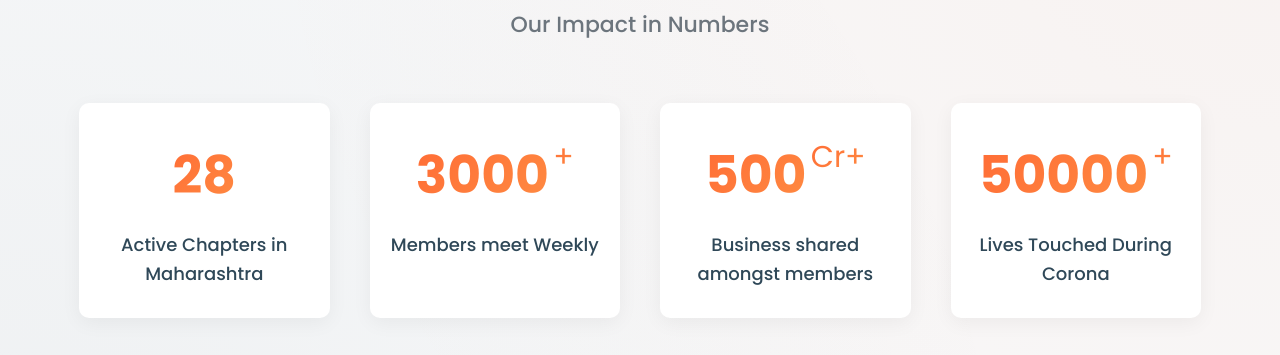
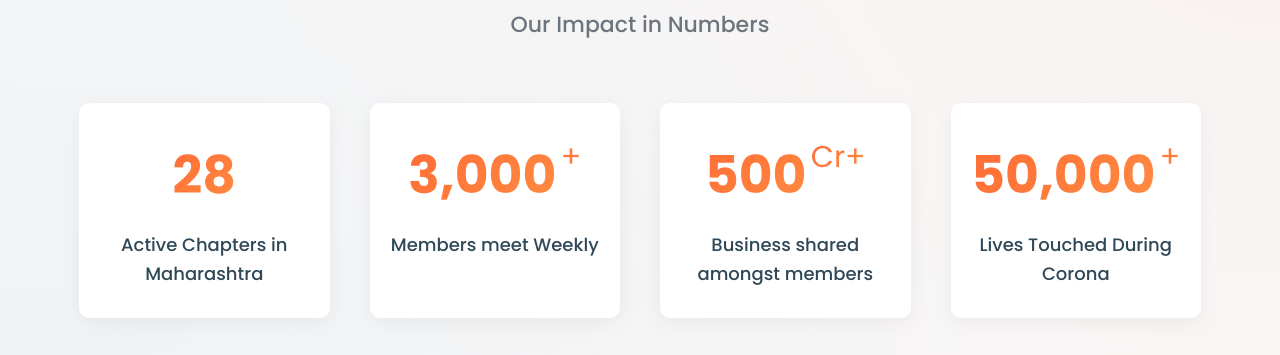
Before and after one commit to Snehaldahiphale/bbn-association, a plain HTML site: page index.html in a window 1280 px wide. Shown: the part 5800-6155 px from the top of the page. Drawn offline with Linux system fonts and the light colour scheme.

Commit message:
Add Comma to testimony values

```diff
--- a/assets/js/script.js
+++ b/assets/js/script.js
@@ -160,17 +160,18 @@
         counters.forEach(counter => {
             if (isInViewport(counter) && !counter.classList.contains('counted')) {
                 counter.classList.add('counted');
-                const target = +counter.innerText;
+                const target = +counter.innerText.replace(/,/g, '');
                 const count = 0;
                 const inc = target / speed;
+                let current = 0;
 
                 const updateCount = () => {
-                    const currentValue = +counter.innerText;
-                    if (currentValue < target) {
-                        counter.innerText = Math.ceil(currentValue + inc);
+                    current += inc;
+                    if (current < target) {
+                        counter.innerText = Math.ceil(current).toLocaleString();
                         setTimeout(updateCount, 1);
                     } else {
-                        counter.innerText = target;
+                        counter.innerText = target.toLocaleString();
                     }
                 };
 
```
